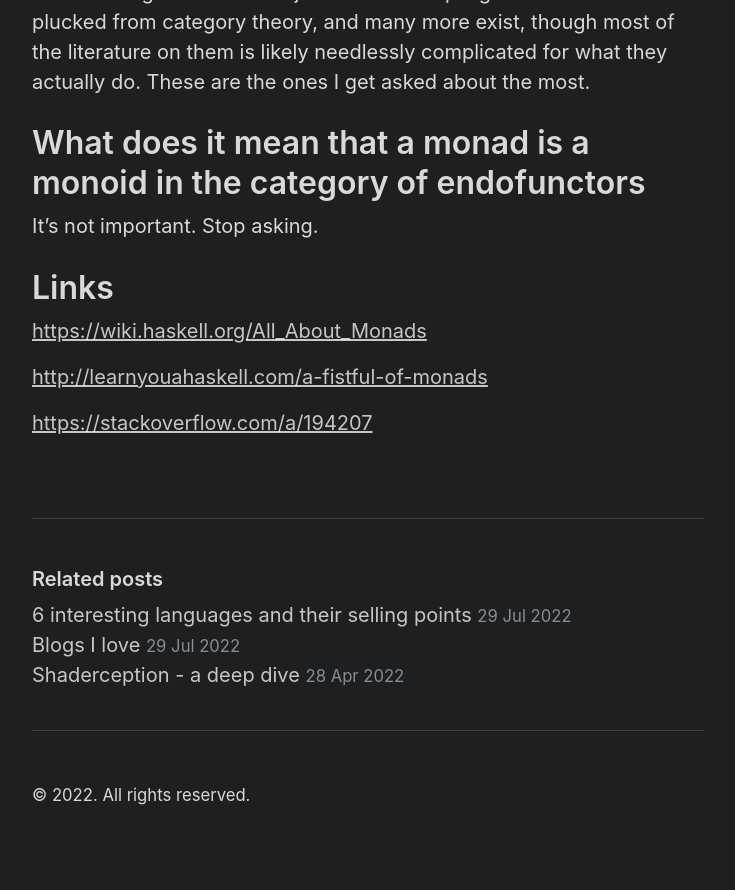
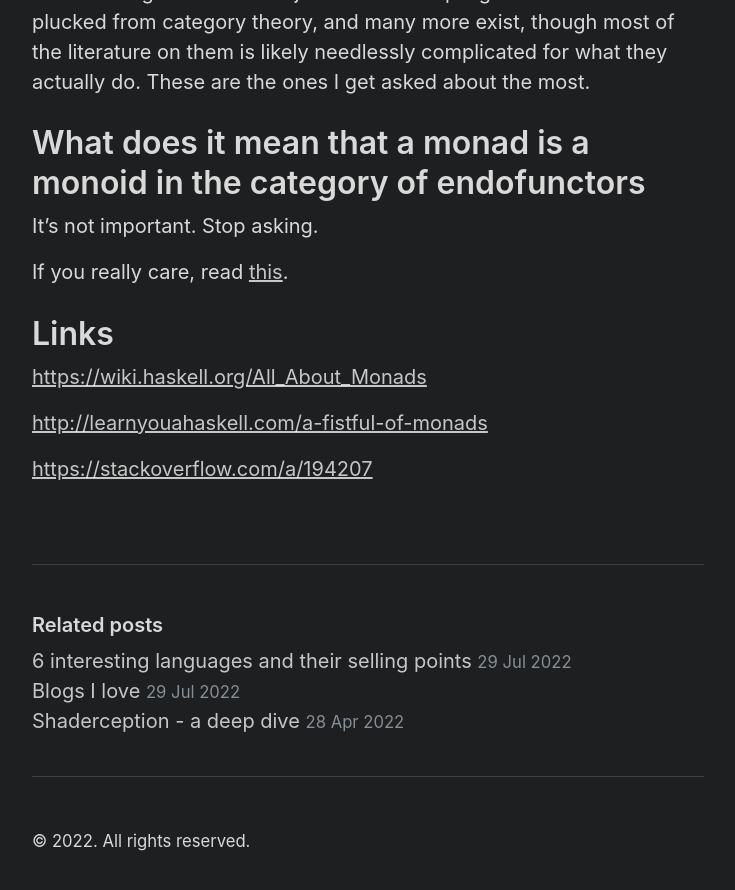
Before and after one commit to pema99/pema99.github.io, a Jekyll site: the page built from _posts/2022-03-03-monoid.md, in a window 1280 px wide and 900 px high, scrolled down 7949 px. Shown: the top 890 px of the window, without its empty margins (272-1007 px from the left). Built offline with Jekyll 4.4.1, drawn with Linux system fonts in a browser that asks for light colours; before the commit the page ends 8806 px from its top, so only the background shows below that.

Commit message:
Update 2022-03-03-monoid.md

```diff
--- a/_posts/2022-03-03-monoid.md
+++ b/_posts/2022-03-03-monoid.md
@@ -215,6 +215,8 @@ Worth noting that these are just a small sampling of useful abstractions plucked
 # What does it mean that a monad is a monoid in the category of endofunctors
 It's not important. Stop asking.
 
+If you really care, read [this](https://stackoverflow.com/questions/3870088/a-monad-is-just-a-monoid-in-the-category-of-endofunctors-whats-the-problem).
+
 # Links
 [https://wiki.haskell.org/All_About_Monads](https://wiki.haskell.org/All_About_Monads)
 
```
